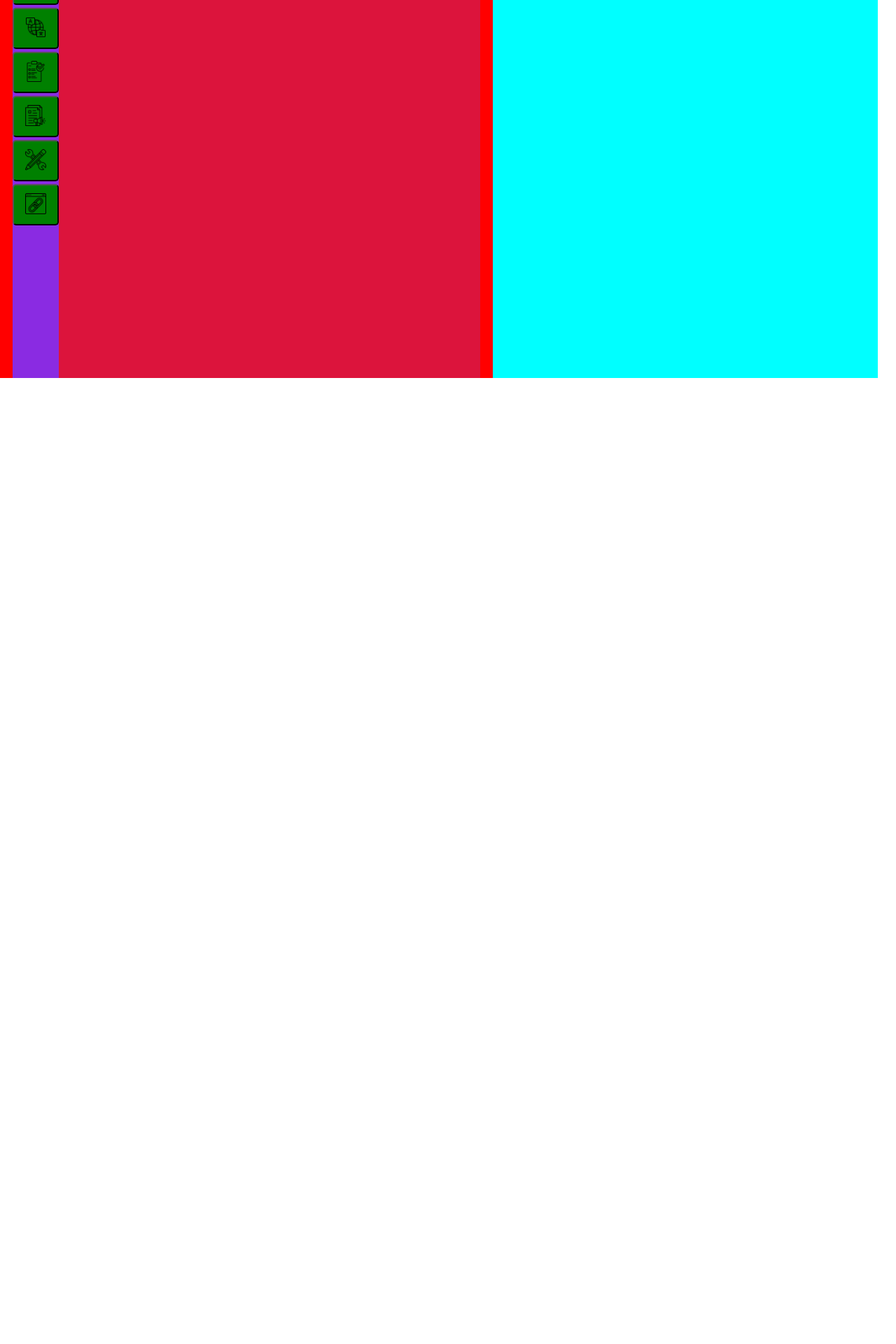
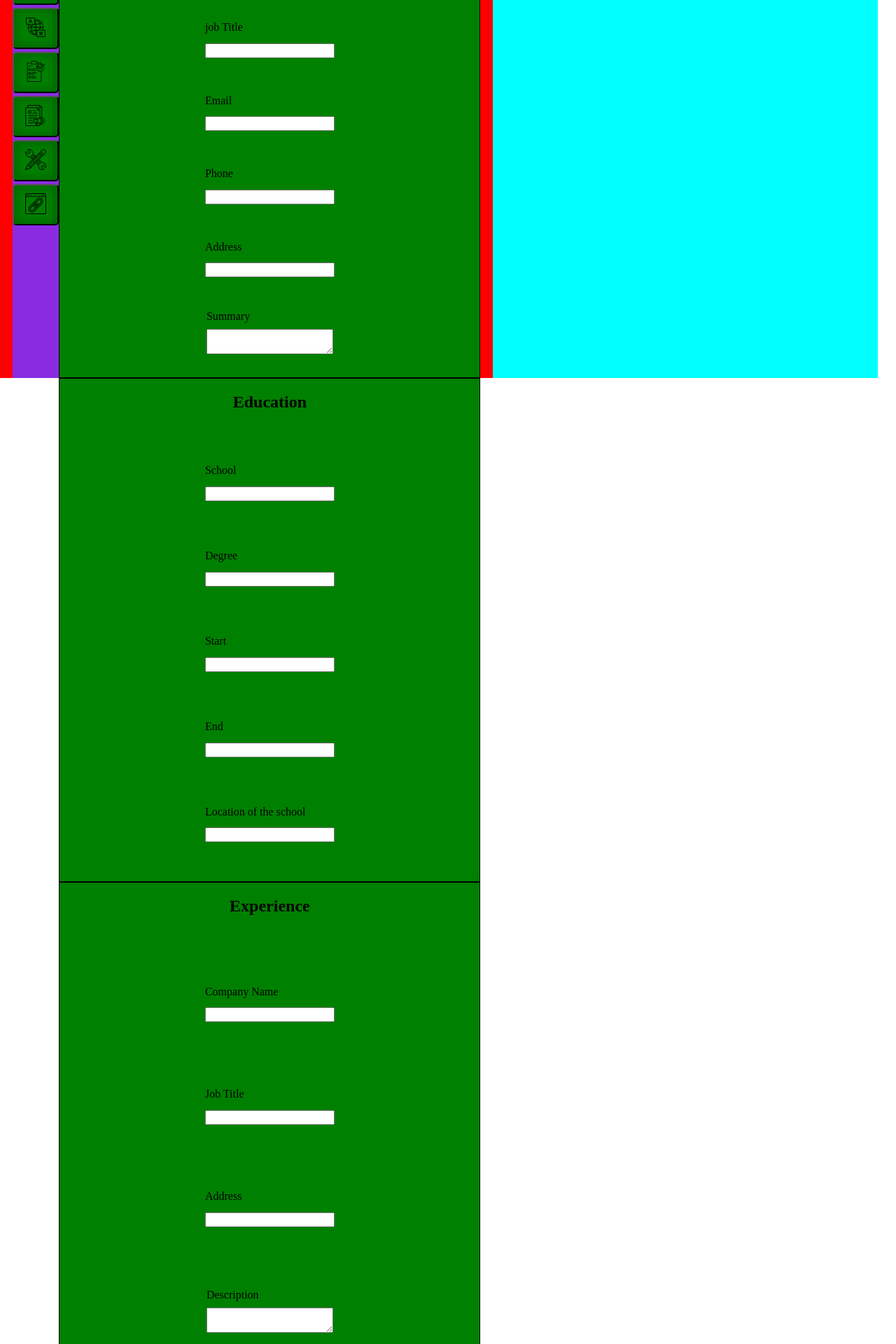
Before and after one commit to Paul-1783/CV-Application, a React (Vite) app: page / in a window 1280 px wide. Shown: the part 260-2180 px from the top of the page at 70% size. Before the commit the page ends 800 px from the top, so only its background shows below. Built offline with nearby package versions, Linux system fonts and the light colour scheme.

Commit message:
build prototype for form menu

```diff
--- a/src/components/tabsContainer/tabsContainer.jsx
+++ b/src/components/tabsContainer/tabsContainer.jsx
@@ -64,7 +64,240 @@ export function TabsContainer() {
             <img src={linkIcon} alt="links" />
           </button>
         </div>
-        <div className="info-list"></div>
+        <div className="info-list">
+          <section className="cv-details-input general">
+            <h2>General</h2>
+            <form action="" className="cv-details-form">
+              <div className="name-container">
+                <label htmlFor="fullName" id="full-name">
+                  Full Name
+                </label>
+                <input type="text" id="fullName" />
+              </div>
+              <div className="jobTitle-container">
+                <label htmlFor="jobTitle" id="job-title">
+                  job Title
+                </label>
+                <input type="text" id="jobTitle" />
+              </div>
+              <div className="email-container">
+                <label htmlFor="email" id="email">
+                  Email
+                </label>
+                <input type="text" id="email" />
+              </div>
+              <div className="phone-container">
+                <label htmlFor="phone" id="phone">
+                  Phone
+                </label>
+                <input type="text" id="phone" />
+              </div>
+              <div className="address-container">
+                <label htmlFor="" id="address">
+                  Address
+                </label>
+                <input type="text" name="address" id="address" />
+              </div>
+              <div className="summary-container">
+                <label htmlFor="summary" id="summary">
+                  Summary
+                </label>
+                <textarea type="text" id="summary" />
+              </div>
+            </form>
+          </section>
+          <section className="cv-details-input education">
+            {" "}
+            <h2>Education</h2>
+            <form action="" className="cv-details-form">
+              <div className="school">
+                <label htmlFor="school-name" className="school-name">
+                  School
+                </label>
+                <input type="text" id="school-name" />
+              </div>
+              <div className="degree">
+                <label htmlFor="degree-name" className="degree-name">
+                  Degree
+                </label>
+                <input type="text" id="degree-name" />
+              </div>
+              <div className="start">
+                <label htmlFor="start-date" className="start-date">
+                  Start
+                </label>
+                <input type="text" id="start-date" />
+              </div>
+              <div className="end">
+                <label htmlFor="end-date" className="end-date">
+                  End
+                </label>
+                <input type="text" id="end-date" />
+              </div>
+              <div className="location">
+                <label htmlFor="location-name" className="location-name">
+                  Location of the school
+                </label>
+                <input type="text" id="location-name" />
+              </div>
+            </form>
+          </section>
+          <section className="cv-details-input experience">
+            {" "}
+            <h2>Experience</h2>
+            <form action="" className="cv-details-form">
+              <div className="company">
+                <label htmlFor="company-name" className="company-name">
+                  Company Name
+                </label>
+                <input type="text" id="company-name" />
+              </div>
+              <div className="job">
+                <label htmlFor="job-title" className="job-title">
+                  Job Title
+                </label>
+                <input type="text" id="job-title" />
+              </div>
+              <div className="address">
+                <label htmlFor="address-name" className="address-name">
+                  Address
+                </label>
+                <input type="text" id="address-name" />
+              </div>
+              <div className="description">
+                <label
+                  htmlFor="description-title"
+                  className="description-title"
+                >
+                  Description
+                </label>
+                <textarea
+                  name="description-title"
+                  id="description-title"
+                ></textarea>
+              </div>
+            </form>
+          </section>
+          <section className="cv-details-input language">
+            {" "}
+            <h2>Language(s)</h2>
+            <form action="" className="cv-details-form">
+              <div className="name">
+                <label htmlFor="language-name" className="language-name">
+                  Name
+                </label>
+                <input type="text" id="language-name" />
+              </div>
+              <div className="level">
+                <label htmlFor="language-level" className="language-level">
+                  Level
+                </label>
+                <input type="text" id="language-level" />
+              </div>
+            </form>
+          </section>
+          <section className="cv-details-input project">
+            <h2>Project</h2>{" "}
+            <form action="" className="cv-details-form">
+              <div className="title">
+                <label htmlFor="project-title" className="project-title">
+                  Project Name
+                </label>
+                <input type="text" id="project-title" />
+              </div>
+              <div className="description">
+                <label
+                  htmlFor="project-description"
+                  className="project-description"
+                >
+                  Description
+                </label>
+                <textarea type="text" id="project-description" />
+              </div>
+            </form>
+          </section>
+          <section className="cv-details-input publication">
+            {" "}
+            <h2>Publication</h2>
+            <form action="" className="cv-details-form">
+              <div className="title">
+                <label
+                  htmlFor="publication-title"
+                  className="publication-title"
+                >
+                  Title
+                </label>
+                <input type="text" id="publication-title" />
+              </div>
+              <div className="journal">
+                <label htmlFor="journal-name" className="journal-name">
+                  Journal
+                </label>
+                <input type="text" id="journal-name" />
+              </div>
+              <div className="date">
+                <label htmlFor="publication-date" className="publication-date">
+                  Date
+                </label>
+                <input type="text" id="publication-date" />
+              </div>
+            </form>
+          </section>
+          <section className="cv-details-input skills">
+            {" "}
+            <h2>Technical Skills</h2>
+            <form action="" className="cv-details-form">
+              <div className="theory">
+                <label
+                  htmlFor="theoretical-knowledge"
+                  className="theoretical-knowledge"
+                >
+                  Concepts
+                </label>
+                <input type="text" id="theoretical-knowledge" />
+              </div>
+              <div className="programming">
+                <label
+                  htmlFor="programming-languages"
+                  className="programming-languages"
+                >
+                  programming languages
+                </label>
+                <input type="text" id="programming-languages" />
+              </div>
+              <div className="framework">
+                <label htmlFor="framework-name" className="framework-name">
+                  Framework/Library
+                </label>
+                <input type="text" id="framwork-name" />
+              </div>
+            </form>
+          </section>
+          <section className="cv-details-input links">
+            {" "}
+            <h2>Social</h2>
+            <form action="" className="cv-details-form">
+              <div className="linkedin">
+                <label htmlFor="linkedin-profile" className="linkedin-profile">
+                  Linkedin
+                </label>
+                <input type="text" id="linkedin-profile" />
+              </div>
+              <div className="xing">
+                <label htmlFor="xing-profile" className="xing-profile">
+                  Xing
+                </label>
+                <input type="text" id="xing-profile" />
+              </div>
+              <div className="git">
+                <label htmlFor="git-profile" className="git-profile">
+                  Git
+                </label>
+                <input type="text" id="git-profile" />
+              </div>
+            </form>
+          </section>
+        </div>
       </main>
     </span>
   );
--- a/src/styles/tabsContainer.css
+++ b/src/styles/tabsContainer.css
@@ -37,6 +37,7 @@ img {
     margin: 0.1rem auto;
     cursor: pointer;
     position: relative;
+    box-shadow: inset 0 0 14px 4px rgba(0, 0, 0, 0.2);
 }
 
 .sideMenuButton:hover,
@@ -56,6 +57,7 @@ img {
     top: 15%;
     background: green;
     border-radius: 90px;
+    border: 2px solid black;
 }
 
 .info-list {
@@ -64,10 +66,34 @@ img {
     margin: 0 auto;
 }
 
-.info-section {
-    width: 90%;
-    height: 10dvh;
-    background-color: chartreuse;
+.cv-details-input {
+    width: 100%;
+    height: 100%;
+    background-color: green;
+    border: 1px solid black;
+    display: flex;
+    flex-direction: column;
+    align-items: center;
+    justify-content: center;
 }
 
-.infoSectionButton {}
+.cv-details-form {
+    height: 100%;
+    width: 100%;
+    display: flex;
+    flex-direction: column;
+    align-items: center;
+    justify-content: space-evenly;
+}
+
+.cv-details-form div {
+    height: 10dvh;
+    display: flex;
+    flex-direction: column;
+    align-items: center;
+    justify-content: space-evenly;
+}
+
+.cv-details-form label {
+    align-self: flex-start;
+}
```
Also changed, not shown: src/components/forms/general.jsx (added).
